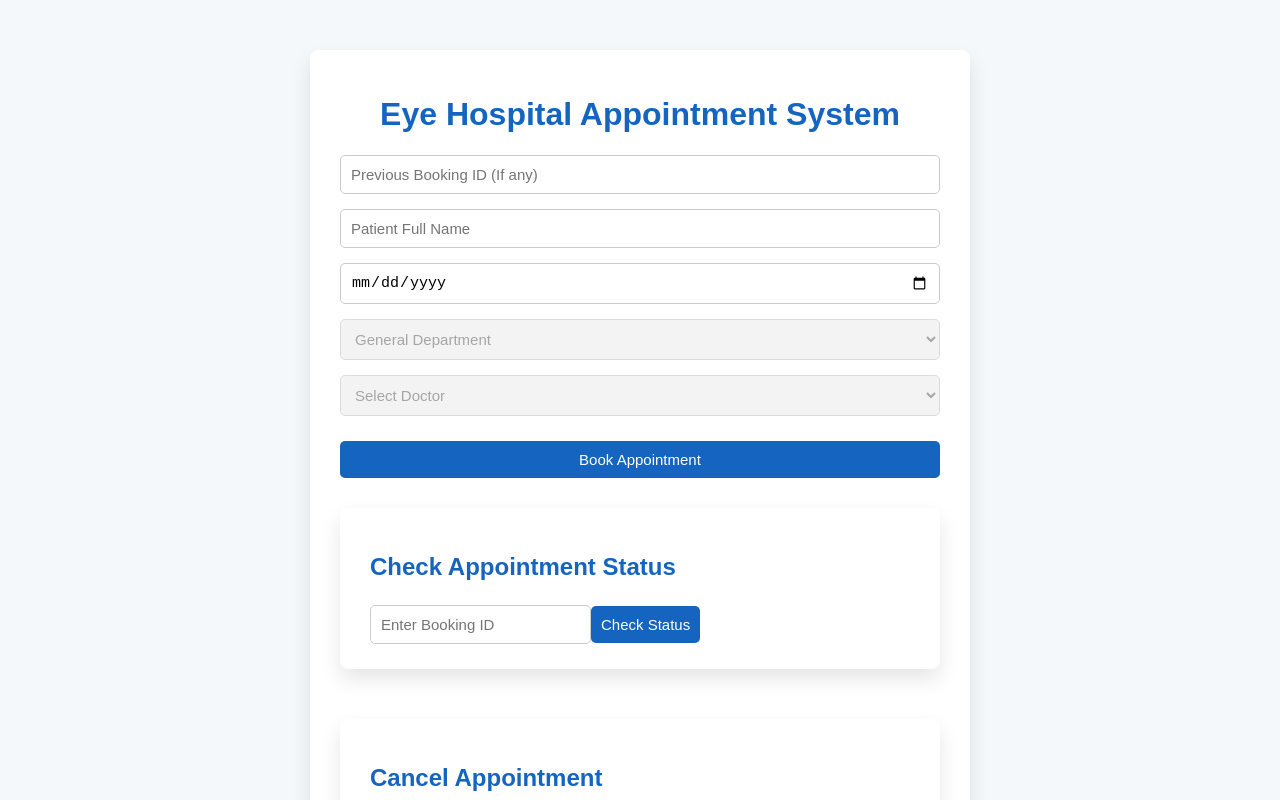
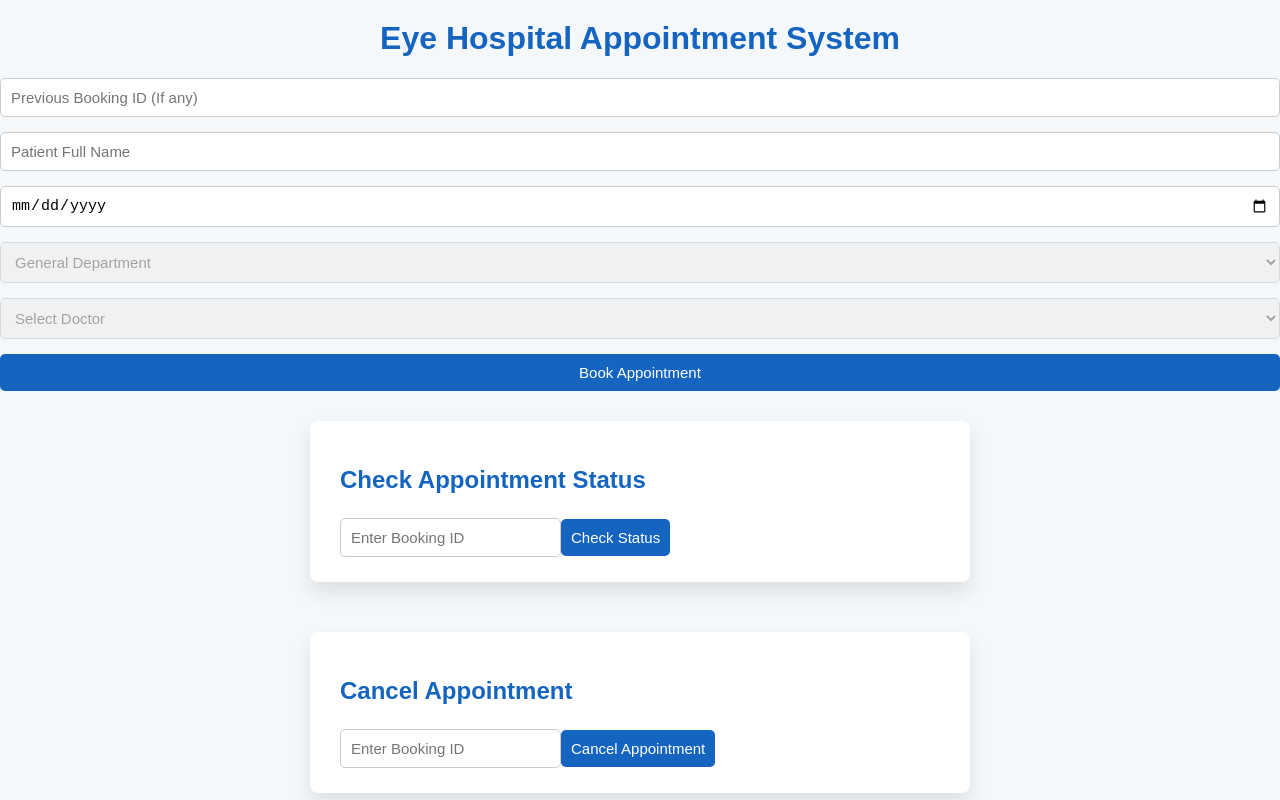
Before and after one commit to subir301204/eye-hospital-appointment-booking-system, a React (Create React App) app in the folder frontend/: page / in a window 1280 px wide. Shown: the top 800 px of the page. Built offline with nearby package versions, Linux system fonts and the light colour scheme.

Commit message:
update the App.js file

```diff
--- a/frontend/src/App.js
+++ b/frontend/src/App.js
@@ -1,20 +1,22 @@
 import React from "react";
 import BookingForm from "./components/BookingForm";
 import BookingStatus from "./components/BookingStatus";
+import CancelAppointment from "./components/CancelAppointment";
 import Feedback from "./components/Feedback";
-import CancelAppointment from "./components/CancelAppointment"; // <-- add this
 
 function App() {
   return (
-    <div className="app-container">
-      <h1>Eye Hospital Appointment System</h1>
-      {/* Main appointment booking */}
+    <div>
+      <h1 style={{ textAlign: "center", marginTop: "20px" }}>
+        Eye Hospital Appointment System
+      </h1>
+
       <BookingForm />
-      {/* Status checker */}
+
       <BookingStatus />
-      {/* Cancel appointment */}
-      <CancelAppointment /> {/* <-- add this */}
-      {/* Feedback */}
+
+      <CancelAppointment />
+
       <Feedback />
     </div>
   );
```
